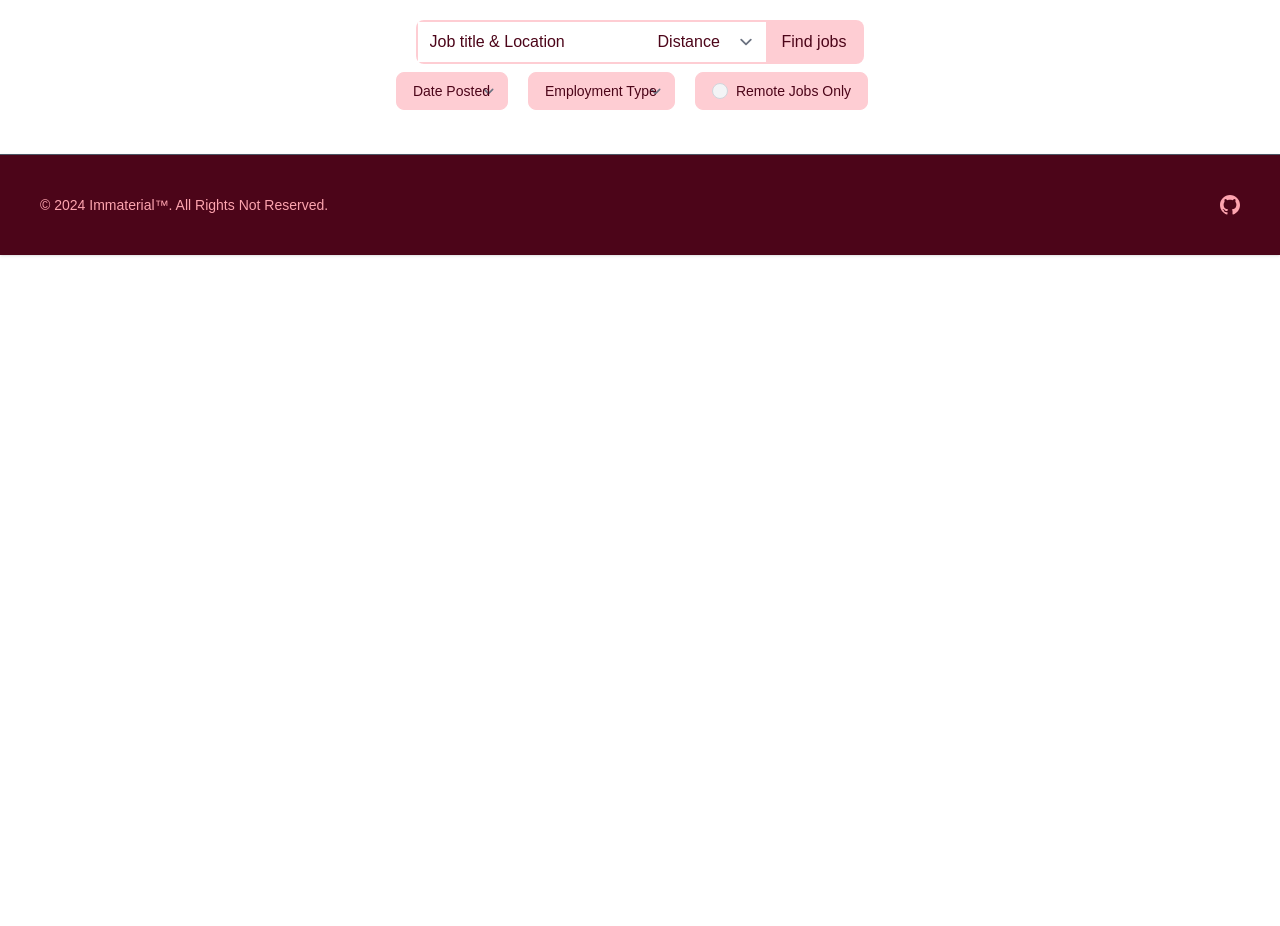
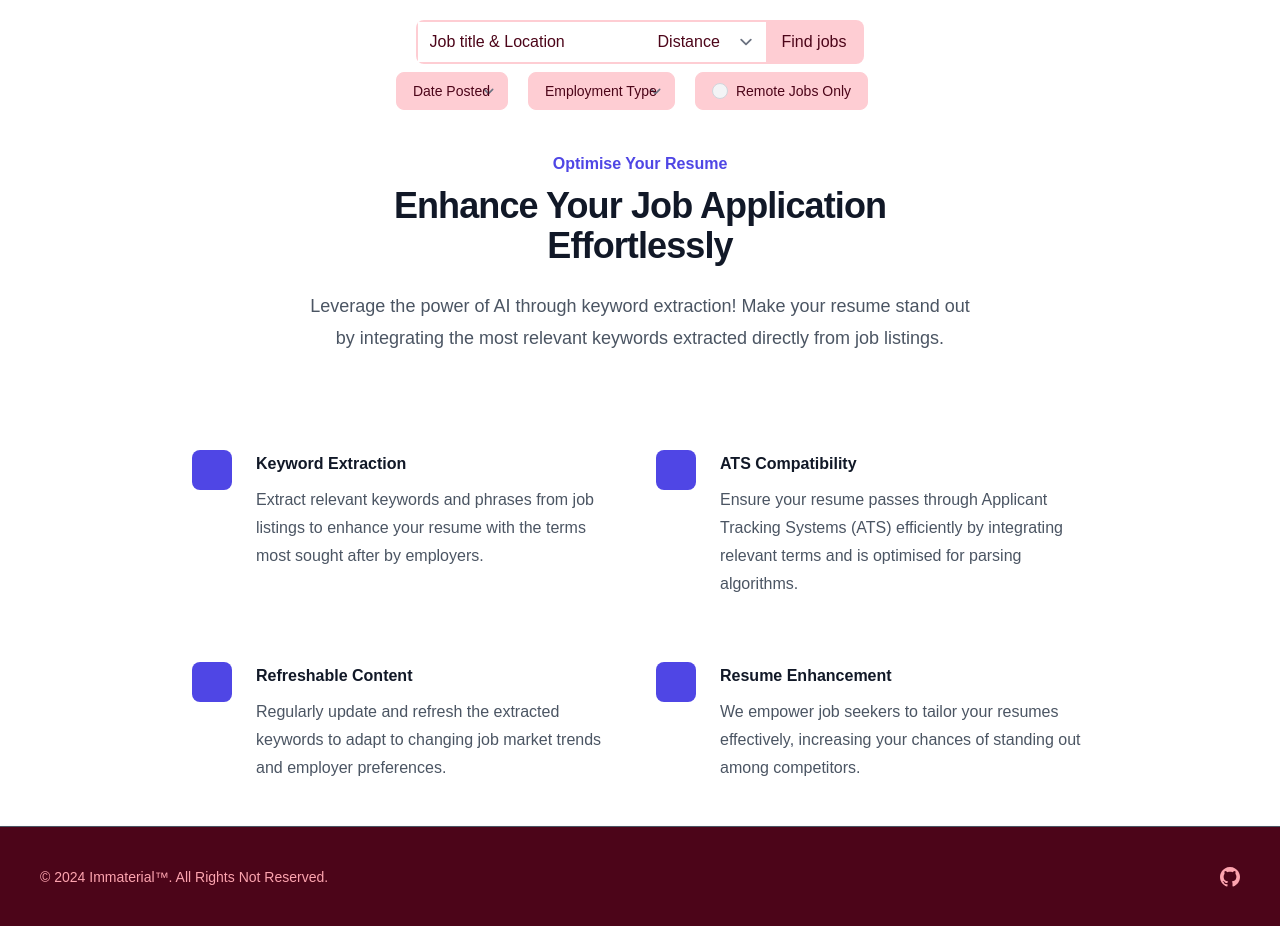
Before and after one commit to porlowska/career-keys, a React (Vite) app in the folder career-keys/: page / in a window 1280 px wide. Shown: the part 400-1326 px from the top of the page. Before the commit the page ends 800 px from the top, so only its background shows below. Built offline with nearby package versions, Linux system fonts and the light colour scheme.

Commit message:
Main page content added

```diff
--- a/career-keys/src/components/Nav.jsx
+++ b/career-keys/src/components/Nav.jsx
@@ -10,7 +10,7 @@ export default function Nav() {
 
         <div className=" block w-auto " id="navbar-solid-bg flex">
           <button className="flex font-medium m-3 rounded-lg  space-x-8 rtl:space-x-reverse mr-10 border-2 border-rose-400 bg-transparent  p-1 py-2 px-3 text-rose-950 ">
-              <svg xmlns="http://www.w3.org/2000/svg" fill="currentColor" viewBox="0 0 24 24" strokeWidth="1.5" stroke="currentColor" classNav="w-6 h-6 mr-1">
+              <svg xmlns="http://www.w3.org/2000/svg" fill="currentColor" viewBox="0 0 24 24" strokeWidth="1.5" stroke="currentColor" className="w-6 h-6 mr-1">
               <path strokeLinecap="round" strokeLinejoin="round" d="M17.593 3.322c1.1.128 1.907 1.077 1.907 2.185V21L12 17.25 4.5 21V5.507c0-1.108.806-2.057 1.907-2.185a48.507 48.507 0 0 1 11.186 0Z" /></svg>
                 Favourites
             </button>
--- /dev/null
+++ b/career-keys/src/components/mainpage/Body.jsx
@@ -0,0 +1,56 @@
+const features = [
+  {
+    name: 'Keyword Extraction',
+    description:
+      'Extract relevant keywords and phrases from job listings to enhance your resume with the terms most sought after by employers.',
+
+  },
+  {
+    name: 'ATS Compatibility',
+    description:
+      'Ensure your resume passes through Applicant Tracking Systems (ATS) efficiently by integrating relevant terms and is optimised for parsing algorithms.',
+  },
+  {
+    name: 'Refreshable Content',
+    description:
+      'Regularly update and refresh the extracted keywords to adapt to changing job market trends and employer preferences.',
+  },
+  {
+    name: 'Resume Enhancement',
+    description:
+      'We empower job seekers to tailor your resumes effectively, increasing your chances of standing out among competitors.',
+  },
+]
+
+export default function Body() {
+  return (
+    <div className="bg-white sm:py-5">
+      <div className="mx-auto max-w-7xl px-6 lg:px-8">
+        <div className="mx-auto max-w-2xl lg:text-center">
+          <h2 className="text-base font-semibold leading-7 text-indigo-600">Optimise Your Resume</h2>
+          <p className="mt-2 text-3xl font-bold tracking-tight text-gray-900 sm:text-4xl">
+            Enhance Your Job Application Effortlessly
+          </p>
+          <p className="mt-6 text-lg leading-8 text-gray-600">
+            Leverage the power of AI through keyword extraction! Make your resume stand out by integrating the most relevant keywords extracted directly from job listings.
+          </p>
+        </div>
+        <div className="mx-auto mt-16 max-w-2xl sm:mt-20 lg:mt-24 lg:max-w-4xl">
+          <dl className="grid max-w-xl grid-cols-1 gap-x-8 gap-y-10 lg:max-w-none lg:grid-cols-2 lg:gap-y-16">
+            {features.map((feature) => (
+              <div key={feature.name} className="relative pl-16">
+                <dt className="text-base font-semibold leading-7 text-gray-900">
+                  <div className="absolute left-0 top-0 flex h-10 w-10 items-center justify-center rounded-lg bg-indigo-600">
+                    {/* <feature.icon className="h-6 w-6 text-white" aria-hidden="true" /> */}
+                  </div>
+                  {feature.name}
+                </dt>
+                <dd className="mt-2 text-base leading-7 text-gray-600">{feature.description}</dd>
+              </div>
+            ))}
+          </dl>
+        </div>
+      </div>
+    </div>
+  )
+}
--- a/career-keys/src/components/mainpage/Homepage.jsx
+++ b/career-keys/src/components/mainpage/Homepage.jsx
@@ -4,7 +4,7 @@ import axios from 'axios'
 import SearchBar from "./SearchBar";
 import Jumbotron from "./Jumbotron";
 import JobListing from './JobListing';
-
+import Body from './Body';
 
 
 export default function Homepage() {
@@ -46,6 +46,7 @@ export default function Homepage() {
     <>
     <Jumbotron/>
     <SearchBar onSearch={handleSearch}/>
+    <Body/>
     <JobListing jobSearch={jobSearch}/>
 
 
--- a/career-keys/src/components/mainpage/SearchBar.jsx
+++ b/career-keys/src/components/mainpage/SearchBar.jsx
@@ -19,7 +19,7 @@ const handleSubmit = async (e) => {
     return (
     <>
         <form onSubmit={handleSubmit}
-        className="flex flex-col gap-2 py-5" id="searchForm">
+        className="flex flex-col gap-2 p-5" id="searchForm">
             <div className="flex flex-col md:flex-row gap-1 md:gap-0 justify-center">
 
                 <div className="grid grid-cols-3 border-2 border-rose-200 rounded-lg md:border-r-0 md:rounded-r-none">
```
Also changed, not shown: career-keys/images/jumbotron.jpg (deleted), 1 other file (tests, documents, lock files or other folders).
